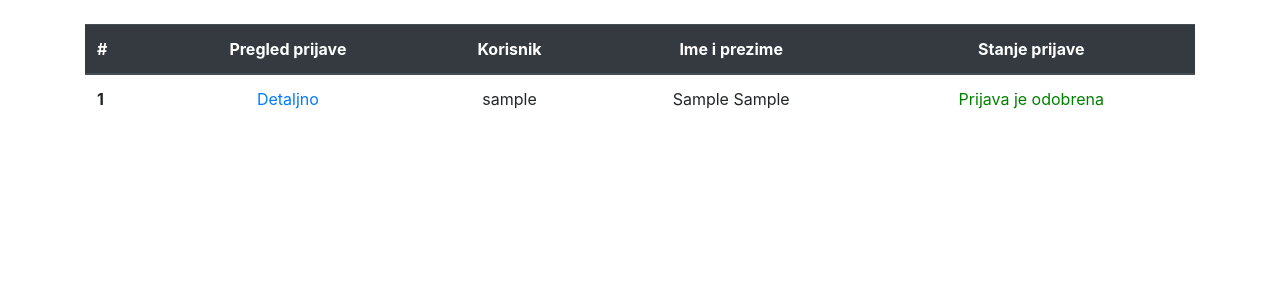
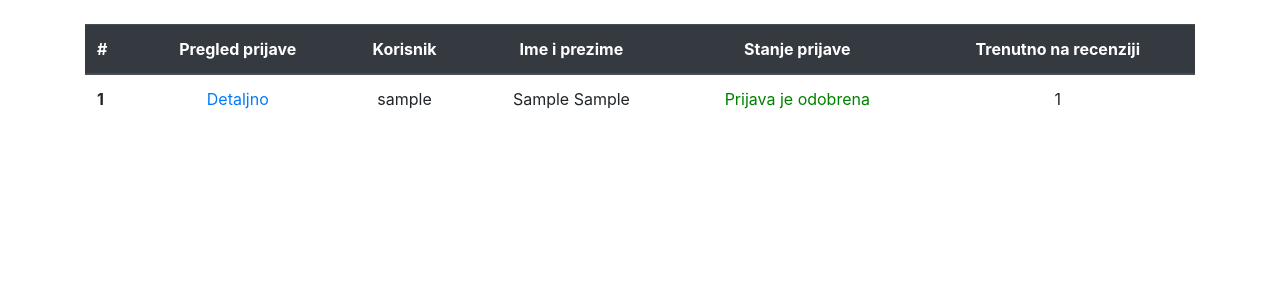
Before and after one commit to 0mnadren/Platforma, a Django app: page /administrator/pregled_prijava in a window 1280 px wide. Shown: the part 56-356 px from the top of the page. Run offline with Django 3.2, Linux system fonts and the light colour scheme; a user stored in the database is signed in; tables that the repository leaves empty hold one stand-in row (values such as "Sample post").

Commit message:
Pregled prijava(Admin)
Ubacena kolona koliko je trenutno radova na recenziji i
Promenjen model Obavestenje -- naslov vise nije unique

```diff
--- a/administrator/models.py
+++ b/administrator/models.py
@@ -6,7 +6,7 @@ from profil.models import Profil
 class Obavestenje(models.Model):
     profil = models.ManyToManyField(Profil)
 
-    naslov = models.CharField(max_length=60, unique=True)
+    naslov = models.CharField(max_length=60)
     tekst = models.TextField()
     datum_vreme_kreiranja = models.DateTimeField(auto_now_add=True)
     potpis = models.CharField(max_length=60)
--- a/administrator/templates/administrator/pregled_prijava.html
+++ b/administrator/templates/administrator/pregled_prijava.html
@@ -14,6 +14,7 @@
             <th class="text-center" scope="col">Korisnik</th>
             <th class="text-center" scope="col">Ime i prezime</th>
             <th class="text-center" scope="col">Stanje prijave</th>
+            <th class="text-center" scope="col">Trenutno na recenziji</th>
         </tr>
     </thead>
 
@@ -34,6 +35,11 @@
                 <span style="color: gray;">Prijava nije pregledana</span>
                 {% endif %}
             </td>
+            {% if prijava.prosledjenrad_set.all %}
+            <td class="text-center">{{ prijava.prosledjenrad_set.all|length }}</td>
+            {% else %}
+            <td class="text-center"></td>
+            {% endif %}
         </tr>
     </tbody>
     {% endfor %}
```
Also changed, not shown: administrator/migrations/0008_alter_obavestenje_naslov.py (added).
